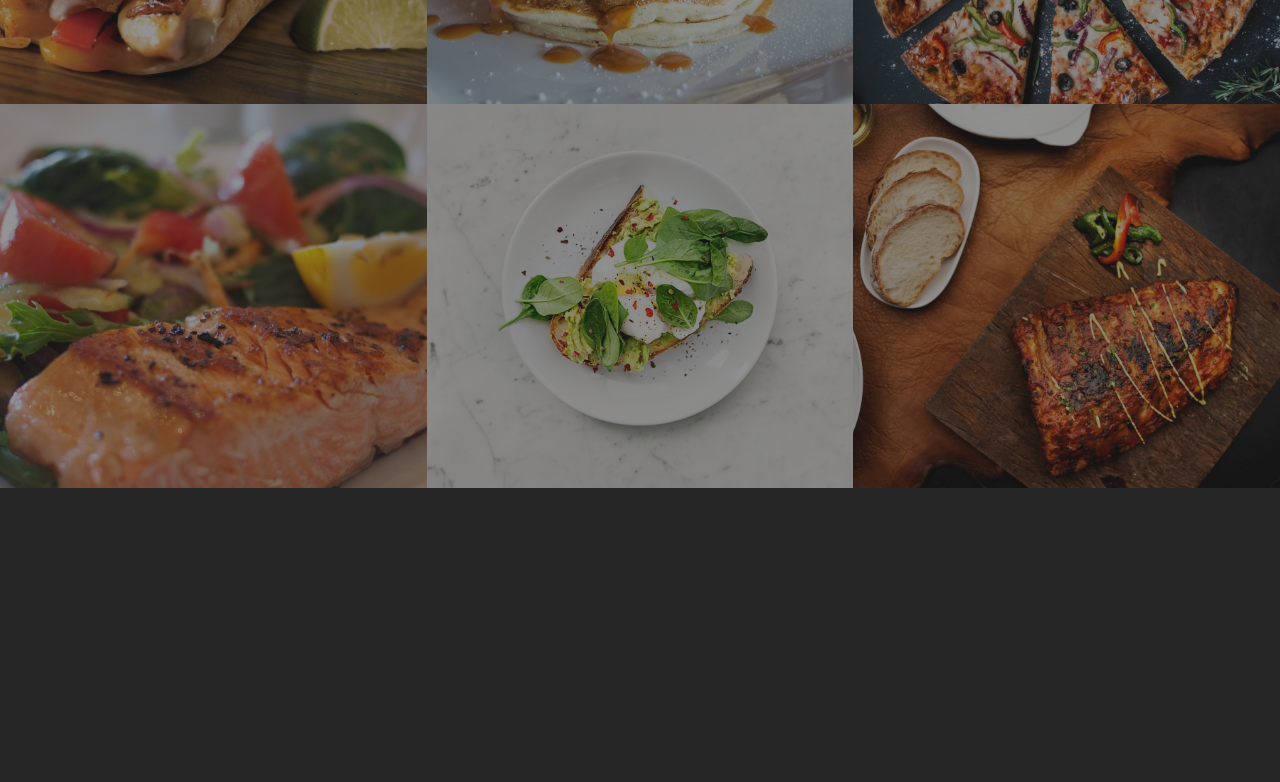
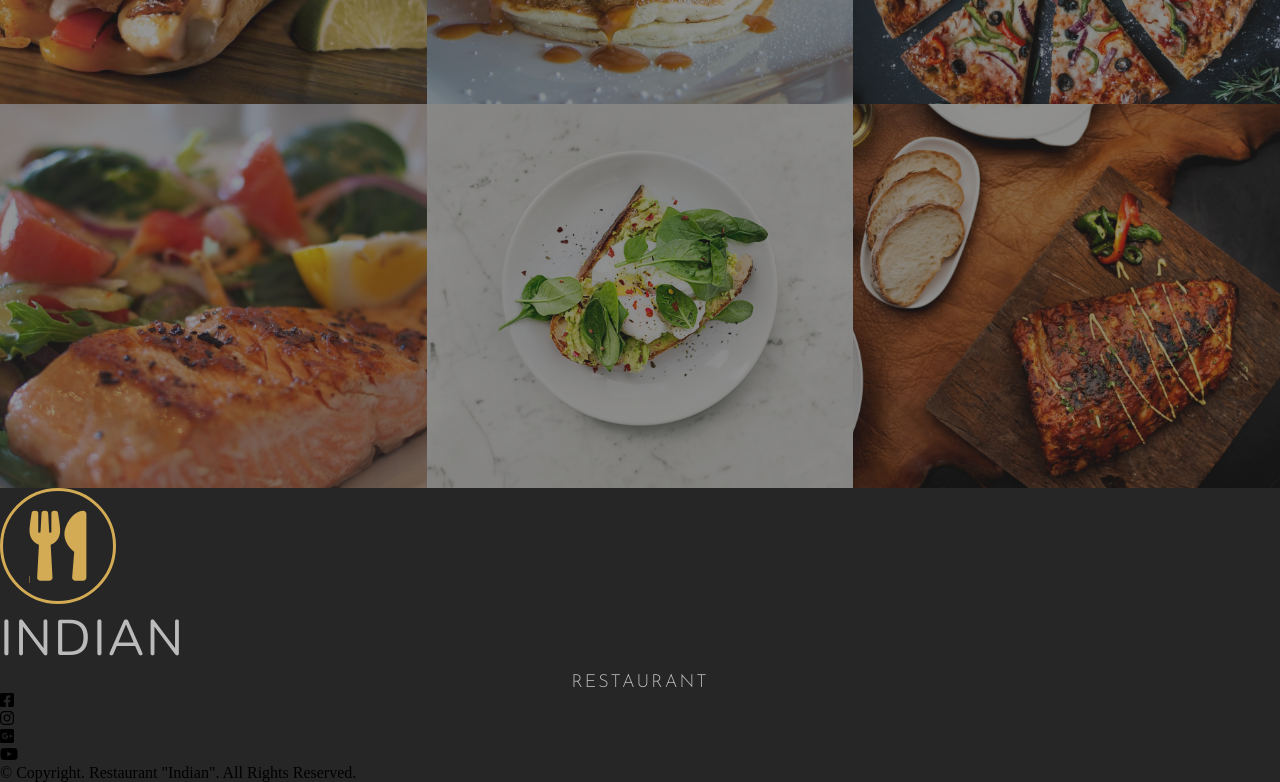
Before and after one commit to srishti/restaurant-portfolio, a website: page index.html in a window 1280 px wide. Shown: the part 1818-2600 px from the top of the page. Before the commit the page ends 2306 px from the top, so only its background shows below. Drawn offline with nearby package versions, Linux system fonts and the light colour scheme.

Commit message:
added html structure for footer

```diff
--- a/index.html
+++ b/index.html
@@ -111,5 +111,46 @@
         </div>
     </section>
     <!-- Gallery ends here -->
+
+    <!-- Footer starts here -->
+    <footer class="footer">
+        <div class="footer-header">
+            <a href="#" class="logo">
+                <i class="fa fa-utensils"></i>
+            </a>
+            <div>
+                <h1 class="main-name">Indian</h1>
+                <p class="sub-name">Restaurant</p>
+            </div>
+        </div>
+        <div class="social-media">
+            <ul class="social-media">
+                <li class="social-media-item">
+                    <a href="#" class="social-media-link"></a>
+                    <i class="fab fa-facebook-square"></i>
+
+                </li>
+                <li class="social-media-item">
+                    <a href="#" class="social-media-link"></a>
+                    <i class="fab fa-instagram"></i>
+
+                </li>
+                <li class="social-media-item">
+                    <a href="#" class="social-media-link"></a>
+                    <i class="fab fa-google-plus-square"></i>
+
+                </li>
+                <li class="social-media-item">
+                    <a href="#" class="social-media-link"></a>
+                    <i class="fab fa-youtube"></i>
+
+                </li>
+            </ul>
+        </div>
+        <div class="footer-copyright">
+            <p class="footer-copyright-paragraph">&copy; Copyright. Restaurant "Indian". All Rights Reserved.</p>
+        </div>
+    </footer>
+    <!-- Footer ends here -->
 </body>
 </html>
```
